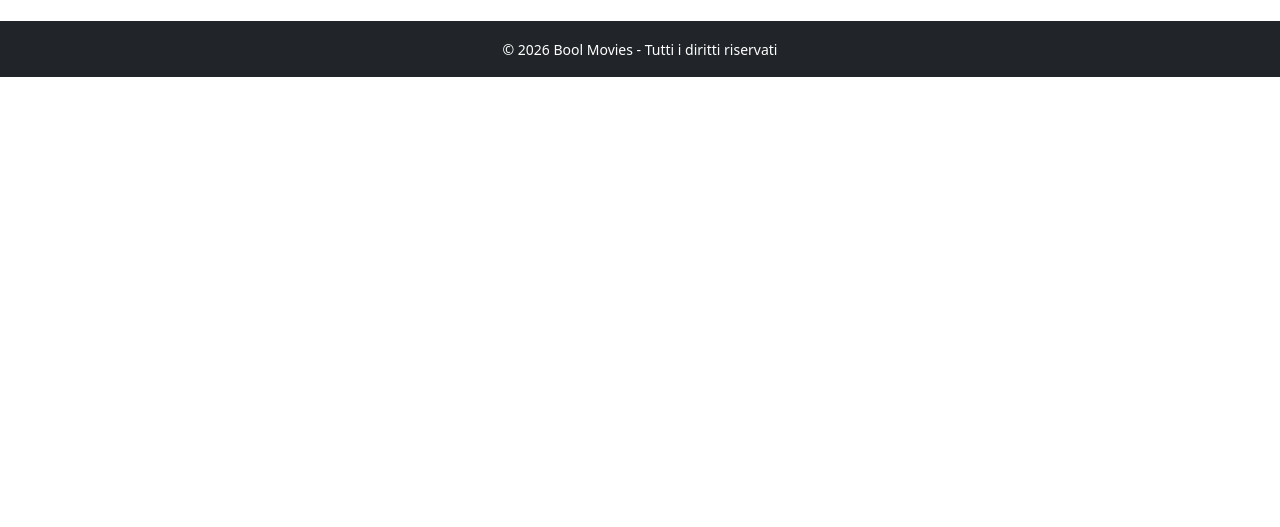
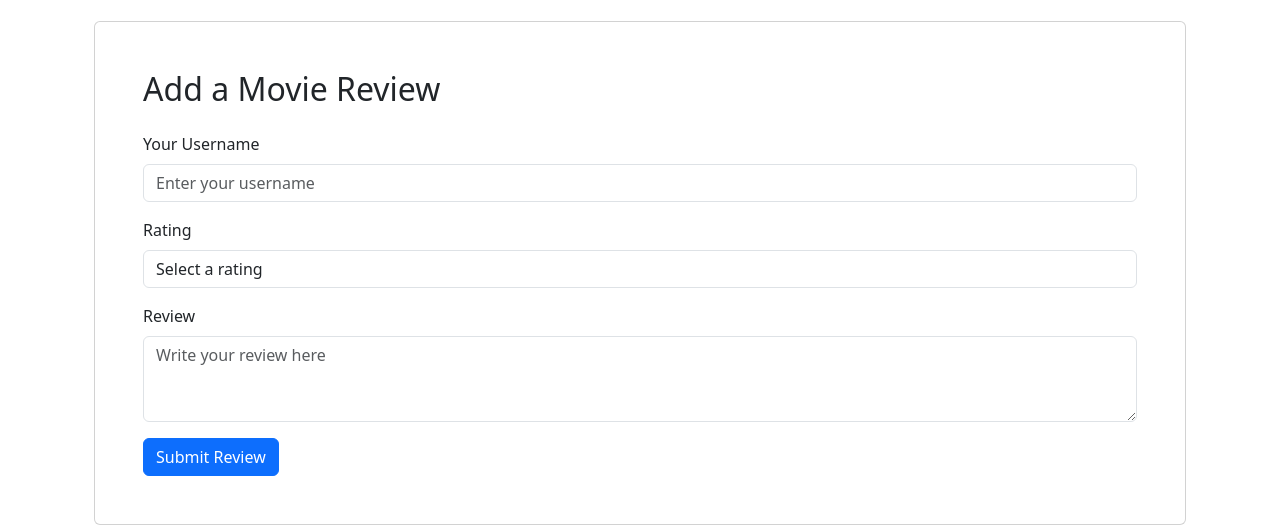
Before and after one commit to MarcoZ23/webapp-react, a React (Vite) app: page /movies/1 in a window 1280 px wide. Shown: the part 285-812 px from the top of the page. Built offline with nearby package versions, Linux system fonts and the light colour scheme; no server answers.

Commit message:
add review form in SingleMovie component

```diff
--- a/components/AppMovies.jsx
+++ b/components/AppMovies.jsx
@@ -46,6 +46,7 @@ export default function AppMovies() {
                     ))}
                 </div>
             </div>
+
         </>
     )
 }
--- a/components/SingleMovie.jsx
+++ b/components/SingleMovie.jsx
@@ -23,6 +23,34 @@ export default function SingleMovie() {
         return '⭐'.repeat(vote) + '☆'.repeat(5 - vote)
     }
 
+    const initialFormData = {
+        name: '',
+        vote: '',
+        text: ''
+    }
+    const [formData, setFormData] = useState(initialFormData)
+
+    function handleSubmit(e) {
+        e.preventDefault()
+
+        const reviewUrl = `${url}/reviews`;
+        fetch(reviewUrl, {
+            method: 'POST',
+            headers: {
+                'Content-Type': 'application/json'
+            },
+            body: JSON.stringify(formData)
+        })
+            .then(response => response.json())
+            .then(data => {
+                setFormData(initialFormData)
+                fetchMovie(url)
+            })
+            .catch(error => {
+
+                console.error('Error submitting review:', error)
+            })
+    }
     return (
         <>
             <div className="container-fluid mt-4">
@@ -60,6 +88,35 @@ export default function SingleMovie() {
                     </div>
                 </div>
             </div>
+            <section id="add review form" className="container my-5">
+                <div className="container">
+                    <div className="card p-5">
+                        <h2 className="mb-4">Add a Movie Review</h2>
+                        <form onSubmit={handleSubmit}>
+                            <div className="mb-3">
+                                <label htmlFor="username" className="form-label">Your Username</label>
+                                <input type="text" className="form-control" id="username" placeholder="Enter your username" value={formData.name} onChange={(e) => setFormData({ ...formData, name: e.target.value })} />
+                            </div>
+                            <div className="mb-3">
+                                <label htmlFor="rating" className="form-label">Rating</label>
+                                <select className="form-control" id="rating" name="rating" value={formData.vote} onChange={(e) => setFormData({ ...formData, vote: Number(e.target.value) })}>
+                                    <option value="">Select a rating</option>
+                                    <option value="1">1 </option>
+                                    <option value="2">2 </option>
+                                    <option value="3">3 </option>
+                                    <option value="4">4 </option>
+                                    <option value="5">5 </option>
+                                </select>
+                            </div>
+                            <div className="mb-3">
+                                <label htmlFor="review" className="form-label">Review</label>
+                                <textarea className="form-control" id="review" rows="3" placeholder="Write your review here" value={formData.text} onChange={(e) => setFormData({ ...formData, text: e.target.value })}></textarea>
+                            </div>
+                            <button type="submit" className="btn btn-primary">Submit Review</button>
+                        </form>
+                    </div>
+                </div>
+            </section>
         </>
     )
 }
```
